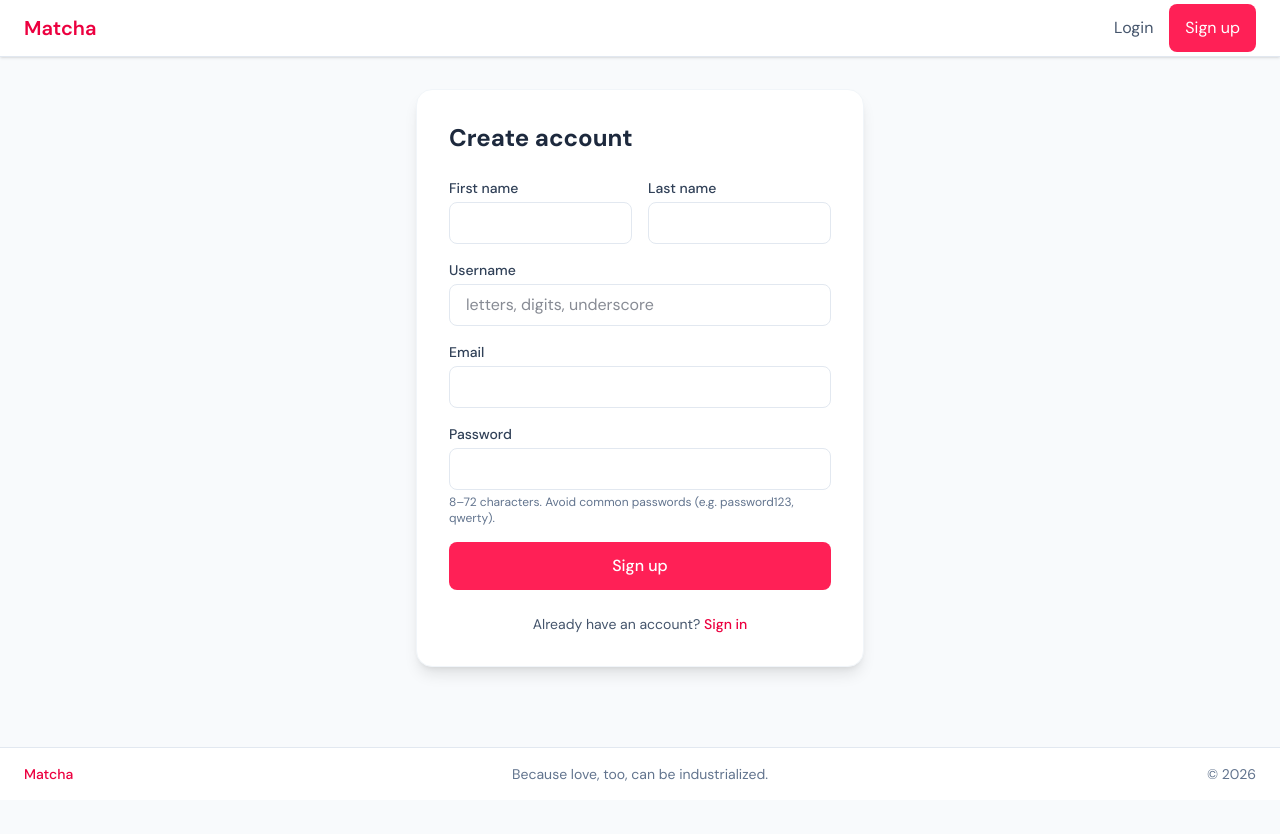
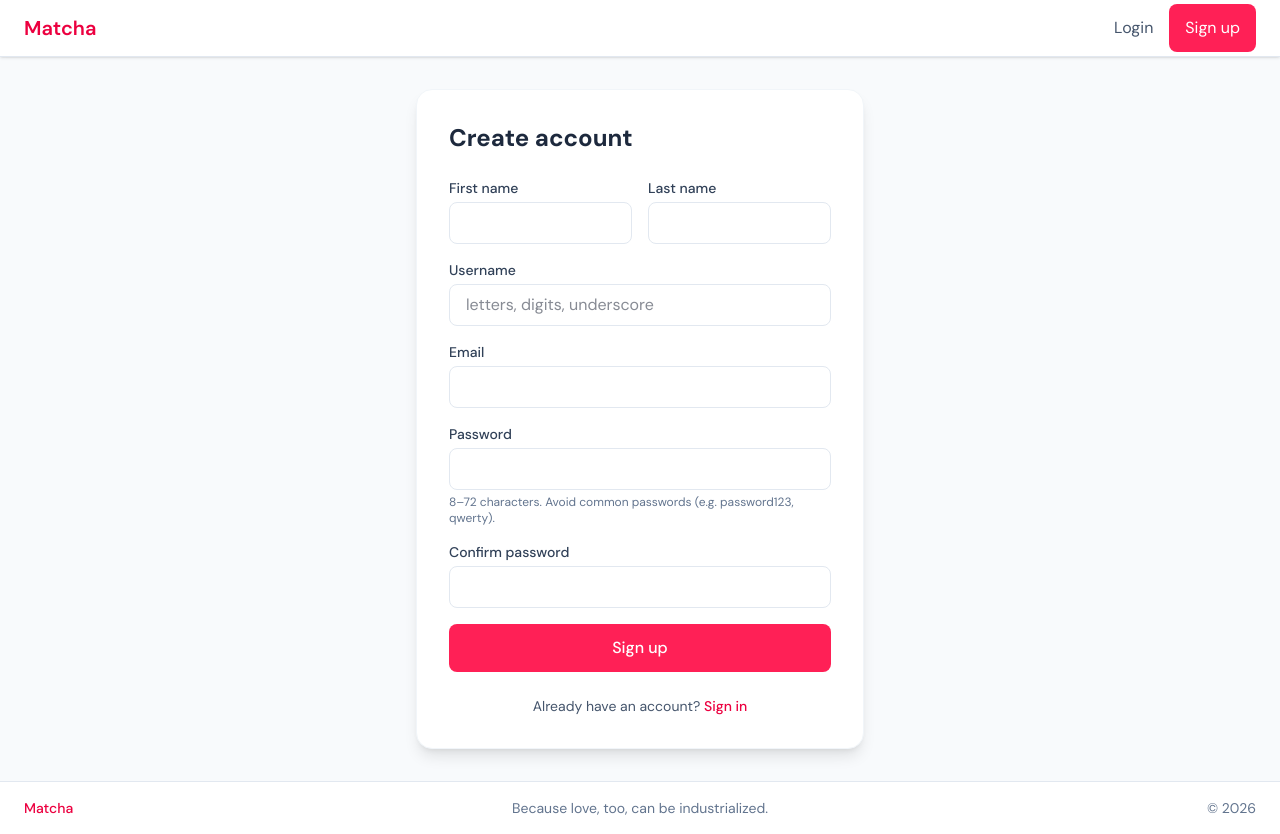
Before and after one commit to fuserwyn/ft_matcha, a React (Vite) app in the folder frontend/: page /register in a window 1280 px wide. Before the commit the page ends 800 px from the top, so only its background shows below. Built offline with nearby package versions, Linux system fonts and the light colour scheme; no server answers.

Commit message:
confirm password

```diff
--- a/frontend/src/pages/Register.jsx
+++ b/frontend/src/pages/Register.jsx
@@ -1,6 +1,5 @@
 import { useState } from 'react'
 import { Link } from 'react-router-dom'
-import { useAuth } from '../context/AuthContext'
 import { auth } from '../api/client'
 
 export default function Register() {
@@ -11,9 +10,9 @@ export default function Register() {
     first_name: '',
     last_name: '',
   })
+  const [confirmPassword, setConfirmPassword] = useState('')
   const [error, setError] = useState('')
   const [loading, setLoading] = useState(false)
-  const { login } = useAuth()
 
   const handleChange = (e) => {
     setForm((f) => ({ ...f, [e.target.name]: e.target.value }))
@@ -24,6 +23,10 @@ export default function Register() {
   const handleSubmit = async (e) => {
     e.preventDefault()
     setError('')
+    if (form.password !== confirmPassword) {
+      setError('Passwords do not match')
+      return
+    }
     setLoading(true)
     setSuccess(false)
     try {
@@ -116,9 +119,22 @@ export default function Register() {
               8–72 characters. Avoid common passwords (e.g. password123, qwerty).
             </p>
           </div>
+          <div>
+            <label className="block text-sm font-medium text-slate-700 mb-1">Confirm password</label>
+            <input
+              type="password"
+              name="confirm_password"
+              value={confirmPassword}
+              onChange={(e) => setConfirmPassword(e.target.value)}
+              className="w-full px-4 py-2 rounded-lg border border-slate-200 focus:ring-2 focus:ring-rose-500 focus:border-transparent outline-none"
+              required
+              minLength={8}
+              maxLength={72}
+            />
+          </div>
           <button
             type="submit"
-            disabled={loading}
+            disabled={loading || form.password !== confirmPassword}
             className="w-full py-3 bg-rose-500 text-white font-medium rounded-lg hover:bg-rose-600 disabled:opacity-50 transition"
           >
             {loading ? 'Creating...' : 'Sign up'}
```
Also changed, not shown: 1 other file (tests, documents, lock files or other folders).
